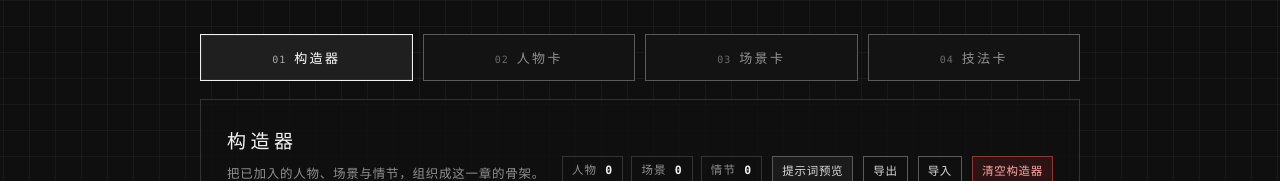
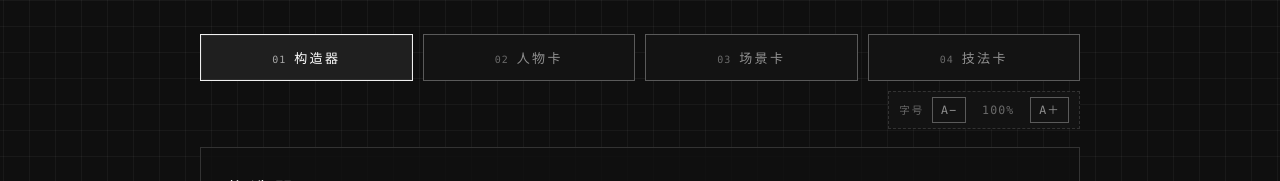
Before and after one commit to tsinggun/novel-ui, a React (Vite) app: page / in a window 1280 px wide. Shown: the top 181 px of the page. Built offline with nearby package versions, Linux system fonts and the light colour scheme; no server answers.

Commit message:
feat(font): 新增全局字号调整（85%-150%，A-/A+，localStorage 记忆）

```diff
--- a/src/App.css
+++ b/src/App.css
@@ -25,7 +25,7 @@
   border: 1px solid var(--line-strong);
   background: #131313;
   color: var(--text-dim);
-  font-size: 13px;
+  font-size: calc(13px * var(--fs));
   cursor: pointer;
   transition:
     border-color 0.15s ease,
@@ -46,7 +46,7 @@
 }
 
 .nav__index {
-  font-size: 10px;
+  font-size: calc(10px * var(--fs));
   letter-spacing: 0.1em;
   color: var(--text-mute);
 }
@@ -57,6 +57,68 @@
 
 .nav__label {
   letter-spacing: 0.18em;
+}
+
+/* ---------- 全局字号控件 ---------- */
+
+.app__toolbar {
+  display: flex;
+  justify-content: flex-end;
+  margin-top: -8px;
+}
+
+.type-scale {
+  display: inline-flex;
+  align-items: center;
+  gap: 8px;
+  padding: 5px 10px;
+  border: 1px dashed var(--line);
+  background: #131313;
+}
+
+.type-scale__btn {
+  appearance: none;
+  min-width: 34px;
+  padding: 3px 8px;
+  border: 1px solid var(--line-strong);
+  background: transparent;
+  color: var(--text-dim);
+  font: inherit;
+  font-size: calc(11.5px * var(--fs));
+  letter-spacing: 0.1em;
+  cursor: pointer;
+  transition: border-color 0.15s ease, color 0.15s ease;
+}
+
+.type-scale__btn:hover:not(:disabled) {
+  border-color: #d0d0d0;
+  color: #ffffff;
+}
+
+.type-scale__btn:disabled {
+  opacity: 0.4;
+  cursor: not-allowed;
+}
+
+.type-scale__value {
+  appearance: none;
+  min-width: 48px;
+  padding: 1px 4px;
+  border: none;
+  background: none;
+  color: #f0f0f0;
+  font: inherit;
+  font-size: calc(11.5px * var(--fs));
+  letter-spacing: 0.1em;
+  cursor: pointer;
+}
+
+.type-scale__value.is-default {
+  color: var(--text-mute);
+}
+
+.type-scale__value:hover {
+  color: #ffffff;
 }
 
 /* ---------- 页面外框 ---------- */
@@ -82,7 +144,7 @@
 
 .page__title {
   margin: 0;
-  font-size: 19px;
+  font-size: calc(19px * var(--fs));
   font-weight: 600;
   letter-spacing: 0.24em;
   color: #f2f2f2;
@@ -91,7 +153,7 @@
 .page__hint {
   margin: 7px 0 0;
   max-width: 46ch;
-  font-size: 12.5px;
+  font-size: calc(12.5px * var(--fs));
   line-height: 1.7;
   color: var(--text-dim);
 }
@@ -113,7 +175,7 @@
 .stat {
   padding: 4px 9px;
   border: 1px solid var(--line);
-  font-size: 11.5px;
+  font-size: calc(11.5px * var(--fs));
   letter-spacing: 0.1em;
   color: var(--text-dim);
 }
@@ -127,7 +189,7 @@
   margin: 2px 0 0;
   padding-top: 12px;
   border-top: 1px dashed var(--line);
-  font-size: 11.5px;
+  font-size: calc(11.5px * var(--fs));
   letter-spacing: 0.12em;
   color: var(--text-mute);
 }
@@ -146,14 +208,14 @@
   margin: 0;
   padding-bottom: 4px;
   border-bottom: 1px solid var(--line-strong);
-  font-size: 13px;
+  font-size: calc(13px * var(--fs));
   font-weight: 500;
   letter-spacing: 0.2em;
   color: #ededed;
 }
 
 .section-head__meta {
-  font-size: 11px;
+  font-size: calc(11px * var(--fs));
   letter-spacing: 0.12em;
   color: var(--text-mute);
 }
@@ -184,7 +246,7 @@
   border: 1px solid var(--line-strong);
   background: #1b1b1b;
   color: var(--text);
-  font-size: 12.5px;
+  font-size: calc(12.5px * var(--fs));
   letter-spacing: 0.12em;
   cursor: pointer;
   transition:
@@ -234,7 +296,7 @@
 
 .btn--sm {
   padding: 5px 9px;
-  font-size: 11.5px;
+  font-size: calc(11.5px * var(--fs));
   letter-spacing: 0.06em;
 }
 
@@ -268,7 +330,7 @@
   border: none;
   background: none;
   color: #dcdcdc;
-  font-size: 12.5px;
+  font-size: calc(12.5px * var(--fs));
   letter-spacing: 0.06em;
   text-decoration: underline;
   text-underline-offset: 3px;
@@ -295,14 +357,14 @@
 
 .field__label,
 .label {
-  font-size: 10.5px;
+  font-size: calc(10.5px * var(--fs));
   letter-spacing: 0.18em;
   color: var(--text-mute);
 }
 
 .note-text {
   margin: 0;
-  font-size: 14px;
+  font-size: calc(14px * var(--fs));
   line-height: 1.85;
   letter-spacing: 0.02em;
   white-space: pre-wrap;
@@ -321,7 +383,7 @@
 
 .empty {
   margin: 0;
-  font-size: 12.5px;
+  font-size: calc(12.5px * var(--fs));
   line-height: 1.7;
 }
 
@@ -352,7 +414,7 @@
   background: transparent;
   color: #f0f0f0;
   font: inherit;
-  font-size: 12px;
+  font-size: calc(12px * var(--fs));
   outline: none;
 }
 
@@ -368,7 +430,7 @@
   border: 1px solid var(--line-strong);
   background: #1d1d1d;
   color: #e6e6e6;
-  font-size: 11.5px;
+  font-size: calc(11.5px * var(--fs));
   letter-spacing: 0.08em;
 }
 
@@ -384,7 +446,7 @@
   border: none;
   background: none;
   color: var(--text-mute);
-  font-size: 12px;
+  font-size: calc(12px * var(--fs));
   line-height: 1;
   cursor: pointer;
 }
@@ -407,7 +469,7 @@
   border: 1px solid var(--line-strong);
   background: #111111;
   color: #f0f0f0;
-  font-size: 13px;
+  font-size: calc(13px * var(--fs));
   outline: none;
   resize: vertical;
   transition:
@@ -426,7 +488,7 @@
 
 .input--area {
   min-height: 110px;
-  font-size: 14px;
+  font-size: calc(14px * var(--fs));
   line-height: 1.9;
 }
 
@@ -455,7 +517,7 @@
 }
 
 .chip__name {
-  font-size: 12.5px;
+  font-size: calc(12.5px * var(--fs));
   color: #f0f0f0;
   white-space: nowrap;
 }
@@ -463,7 +525,7 @@
 .chip__detail {
   flex: 1;
   overflow: hidden;
-  font-size: 11.5px;
+  font-size: calc(11.5px * var(--fs));
   color: var(--text-dim);
   text-overflow: ellipsis;
   white-space: nowrap;
@@ -477,7 +539,7 @@
   border: none;
   background: none;
   color: var(--text-mute);
-  font-size: 14px;
+  font-size: calc(14px * var(--fs));
   line-height: 1;
   cursor: pointer;
 }
@@ -520,7 +582,7 @@
 
 .plot-font__value {
   min-width: 40px;
-  font-size: 11.5px;
+  font-size: calc(11.5px * var(--fs));
   letter-spacing: 0.08em;
   color: var(--text-mute);
   text-align: center;
@@ -539,7 +601,7 @@
   border: none;
   background: none;
   color: var(--text-mute);
-  font-size: 11.5px;
+  font-size: calc(11.5px * var(--fs));
   letter-spacing: 0.06em;
   cursor: pointer;
 }
@@ -576,13 +638,13 @@
 }
 
 .tool-hint {
-  font-size: 11px;
+  font-size: calc(11px * var(--fs));
   letter-spacing: 0.08em;
   color: var(--text-mute);
 }
 
 .plot__index {
-  font-size: 10.5px;
+  font-size: calc(10.5px * var(--fs));
   letter-spacing: 0.18em;
   color: var(--text-mute);
 }
@@ -590,13 +652,13 @@
 .plot__meta {
   padding: 2px 7px;
   border: 1px solid var(--line);
-  font-size: 10.5px;
+  font-size: calc(10.5px * var(--fs));
   color: var(--text-dim);
 }
 
 .plot__content {
   margin: 0;
-  font-size: 12.5px;
+  font-size: calc(12.5px * var(--fs));
   line-height: 1.75;
   white-space: pre-wrap;
   color: var(--text);
@@ -641,7 +703,7 @@
 
 .tech-picker__search {
   height: 36px;
-  font-size: 12px;
+  font-size: calc(12px * var(--fs));
 }
 
 .tech-chip {
@@ -650,7 +712,7 @@
   border: 1px solid var(--line-strong);
   background: #1a1a1a;
   color: var(--text-dim);
-  font-size: 11.5px;
+  font-size: calc(11.5px * var(--fs));
   letter-spacing: 0.12em;
   cursor: pointer;
   transition:
@@ -679,7 +741,7 @@
 .plot__tech {
   padding: 2px 7px;
   border: 1px dashed var(--line-strong);
-  font-size: 10.5px;
+  font-size: calc(10.5px * var(--fs));
   letter-spacing: 0.08em;
   color: var(--text-dim);
 }
@@ -693,7 +755,7 @@
 .builder-hint {
   min-height: 16px;
   margin: 0;
-  font-size: 11.5px;
+  font-size: calc(11.5px * var(--fs));
   letter-spacing: 0.08em;
   text-align: center;
   color: var(--danger);
@@ -714,7 +776,7 @@
 
   .nav__item {
     padding: 11px 6px;
-    font-size: 12px;
+    font-size: calc(12px * var(--fs));
   }
 
   .nav__label {
@@ -722,7 +784,7 @@
   }
 
   .page__title {
-    font-size: 17px;
+    font-size: calc(17px * var(--fs));
     letter-spacing: 0.18em;
   }
 
@@ -756,7 +818,7 @@
   border: 1px dashed var(--line-strong);
   background: transparent;
   color: var(--text-dim);
-  font-size: 11.5px;
+  font-size: calc(11.5px * var(--fs));
   letter-spacing: 0.1em;
   cursor: pointer;
   transition: border-color 0.15s ease, color 0.15s ease, background 0.15s ease;
@@ -776,7 +838,7 @@
 
 .tag-filter__hint {
   margin-left: auto;
-  font-size: 11px;
+  font-size: calc(11px * var(--fs));
   letter-spacing: 0.08em;
   color: var(--text-mute);
 }
@@ -807,7 +869,7 @@
   background: #101010;
   color: #ededed;
   font: inherit;
-  font-size: 11.5px;
+  font-size: calc(11.5px * var(--fs));
   letter-spacing: 0.08em;
   outline: none;
 }
--- a/src/App.jsx
+++ b/src/App.jsx
@@ -1,19 +1,25 @@
 import { useState } from 'react'
 import NavTabs from './components/NavTabs'
+import FontScaleControl from './components/FontScaleControl'
 import BuilderPage from './pages/BuilderPage'
 import CharacterPage from './pages/CharacterPage'
 import ScenePage from './pages/ScenePage'
 import TechniquePage from './pages/TechniquePage'
 import { useNovelData } from './useNovelData'
+import { useFontScale } from './useFontScale'
 import './App.css'
 
 function App() {
   const [tab, setTab] = useState('builder')
   const novel = useNovelData()
+  const { scale, step, reset } = useFontScale()
 
   return (
     <div className="app">
       <NavTabs value={tab} onChange={setTab} />
+      <div className="app__toolbar">
+        <FontScaleControl scale={scale} step={step} reset={reset} />
+      </div>
 
       {tab === 'builder' && <BuilderPage novel={novel} onNavigate={setTab} />}
       {tab === 'character' && <CharacterPage novel={novel} />}
--- a/src/components/Card.css
+++ b/src/components/Card.css
@@ -44,7 +44,7 @@
 
 .card__hint {
   align-self: flex-end;
-  font-size: 10.5px;
+  font-size: calc(10.5px * var(--fs));
   letter-spacing: 0.12em;
   color: var(--text-mute);
 }
@@ -63,7 +63,7 @@
   border: 1px solid var(--line-strong);
   background: #151515;
   color: #ededed;
-  font-size: 13px;
+  font-size: calc(13px * var(--fs));
   font-weight: 500;
   letter-spacing: 0.16em;
   text-align: center;
@@ -71,7 +71,7 @@
 
 .card__tag,
 .card__meta {
-  font-size: 11px;
+  font-size: calc(11px * var(--fs));
   letter-spacing: 0.14em;
   color: var(--text-dim);
   border: 1px dashed var(--line-strong);
--- /dev/null
+++ b/src/components/FontScaleControl.jsx
@@ -0,0 +1,41 @@
+import { FS_MAX, FS_MIN, FS_STEP } from '../useFontScale'
+
+/**
+ * 全局字号控件：A− / A＋ 按 5% 一档调整，中间显示当前比例，点百分比恢复 100%。
+ * 只改文字大小（--fs），全站所有页面共用。
+ */
+export default function FontScaleControl({ scale, step, reset }) {
+  const percent = Math.round(scale * 100)
+
+  return (
+    <div className="type-scale" role="group" aria-label="全局字号">
+      <span className="label">字号</span>
+      <button
+        type="button"
+        className="type-scale__btn"
+        aria-label="缩小全局字号"
+        disabled={scale <= FS_MIN}
+        onClick={() => step(-FS_STEP)}
+      >
+        A−
+      </button>
+      <button
+        type="button"
+        className={`type-scale__value${percent === 100 ? ' is-default' : ''}`}
+        title="恢复到 100%"
+        onClick={reset}
+      >
+        {percent}%
+      </button>
+      <button
+        type="button"
+        className="type-scale__btn"
+        aria-label="放大全局字号"
+        disabled={scale >= FS_MAX}
+        onClick={() => step(FS_STEP)}
+      >
+        A＋
+      </button>
+    </div>
+  )
+}
--- a/src/index.css
+++ b/src/index.css
@@ -3,6 +3,8 @@
 }
 
 :root {
+  /* 全局字号缩放：由顶部「字号」控件写入，1 = 100% */
+  --fs: 1;
   --bg: #0f0f0f;
   --line: #333333;
   --line-strong: #5a5a5a;
--- a/src/pages/BuilderPage.jsx
+++ b/src/pages/BuilderPage.jsx
@@ -444,7 +444,7 @@ export default function BuilderPage({ novel, onNavigate }) {
 
                     <textarea
                       className="input input--area"
-                      style={{ fontSize: `${fontSize}px` }}
+                      style={{ fontSize: `calc(${fontSize}px * var(--fs))` }}
                       value={editingPlot.content}
                       placeholder="这一条情节发生了什么，谁做了什么，结果如何……"
                       onChange={(event) =>
@@ -520,7 +520,7 @@ export default function BuilderPage({ novel, onNavigate }) {
                       </button>
                     </div>
                   </div>
-                  <p className="plot__content" style={{ fontSize: `${fontSize}px` }}>
+                  <p className="plot__content" style={{ fontSize: `calc(${fontSize}px * var(--fs))` }}>
                     {plot.content}
                   </p>
                   {tech && (
@@ -581,7 +581,7 @@ export default function BuilderPage({ novel, onNavigate }) {
           <textarea
             id="plot-dialog-content"
             className="input input--area detail__editor"
-            style={{ fontSize: `${fontSize}px` }}
+            style={{ fontSize: `calc(${fontSize}px * var(--fs))` }}
             autoFocus
             placeholder="这一条情节发生了什么，谁做了什么，结果如何……"
             value={plotDraft.content}
--- /dev/null
+++ b/src/useFontScale.js
@@ -0,0 +1,41 @@
+import { useCallback, useEffect, useState } from 'react'
+
+const KEY = 'novel-ui.fontScale.v1'
+
+export const FS_MIN = 0.85
+export const FS_MAX = 1.5
+export const FS_STEP = 0.05
+
+const clamp = (value) => Math.min(FS_MAX, Math.max(FS_MIN, Math.round(value * 100) / 100))
+
+const readStored = () => {
+  try {
+    const raw = Number(localStorage.getItem(KEY))
+    return Number.isFinite(raw) && raw > 0 ? clamp(raw) : 1
+  } catch {
+    return 1
+  }
+}
+
+/**
+ * 全局字号缩放：把比例写进根元素上的 `--fs`，所有字号都是 calc(Npx * var(--fs))。
+ * 只影响文字，不影响边框/间距；比例存在 localStorage，刷新后保留。
+ */
+export function useFontScale() {
+  const [scale, setScaleState] = useState(readStored)
+
+  useEffect(() => {
+    document.documentElement.style.setProperty('--fs', String(scale))
+    try {
+      localStorage.setItem(KEY, String(scale))
+    } catch {
+      /* 存不上也无所谓，本次会话仍然生效 */
+    }
+  }, [scale])
+
+  const setScale = useCallback((value) => setScaleState(clamp(value)), [])
+  const step = useCallback((delta) => setScaleState((prev) => clamp(prev + delta)), [])
+  const reset = useCallback(() => setScaleState(1), [])
+
+  return { scale, setScale, step, reset }
+}
```
Also changed, not shown: src/components/DetailModal.css (+6 -6 lines), src/components/PromptPreview.css (+6 -6 lines), 1 other file (tests, documents, lock files or other folders).
